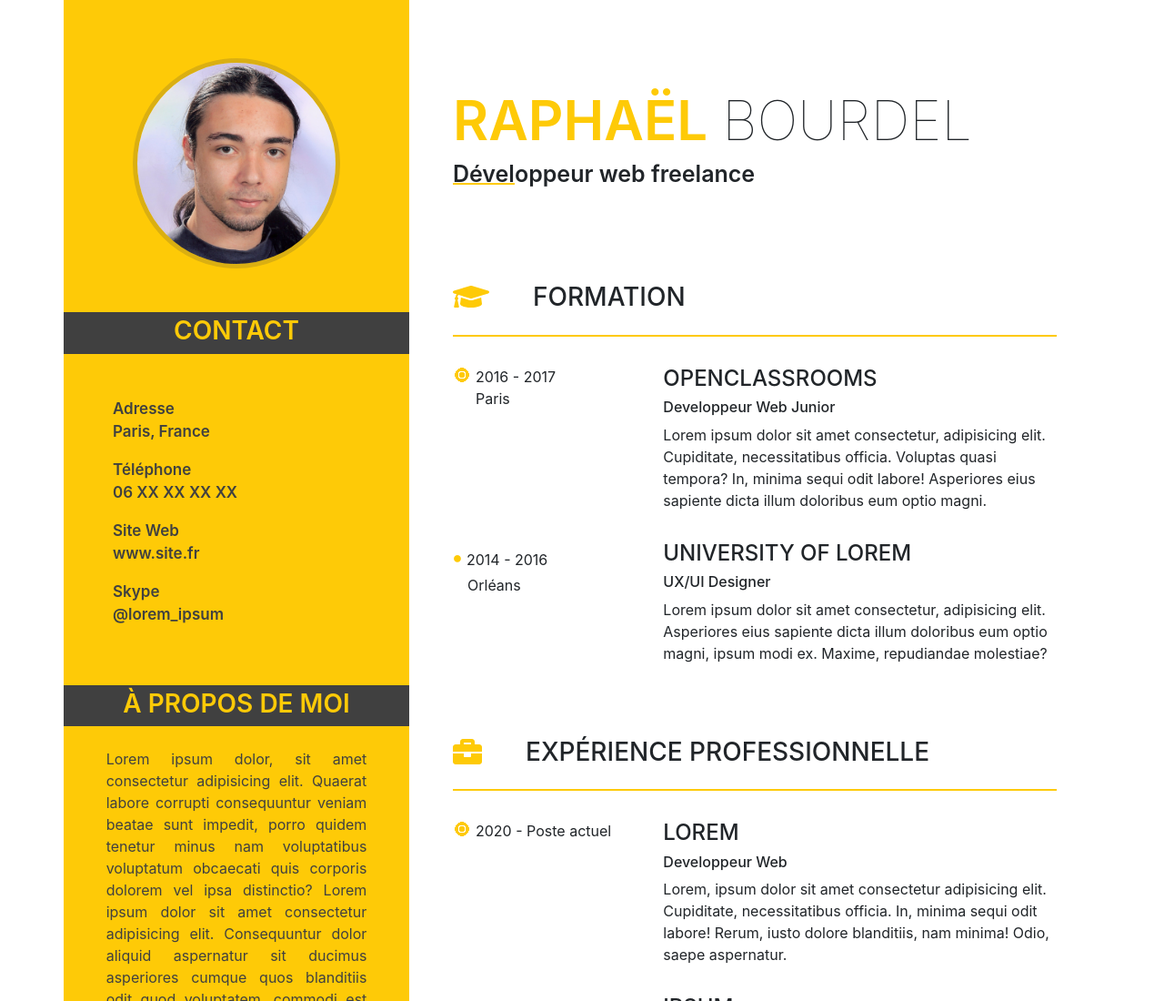
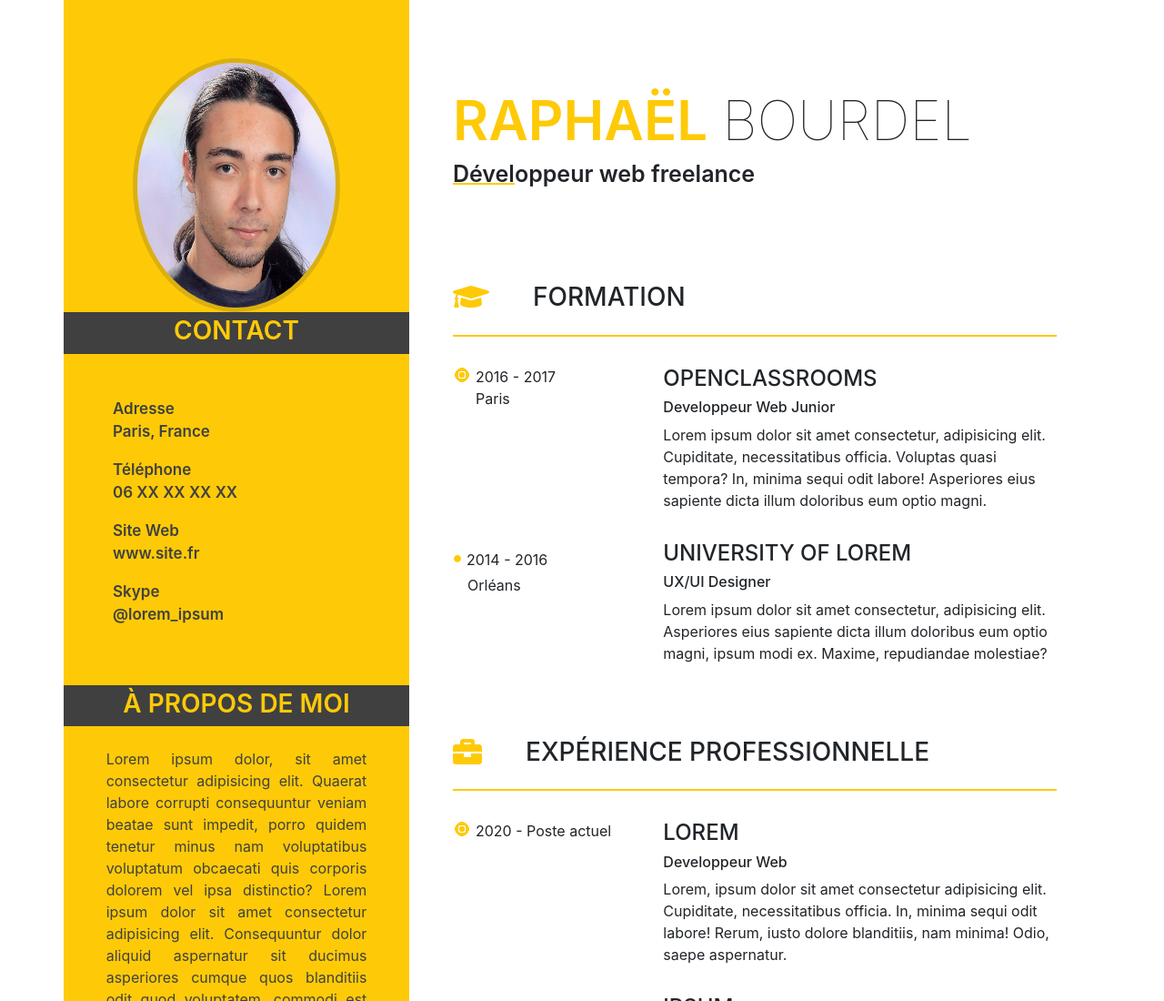
Before and after one commit to Iki1337/CVOpenClassrooms, a plain HTML site: page index.html in a window 1280 px wide. Shown: the top 1100 px of the page at 91% size. Drawn offline with nearby package versions, Linux system fonts and the light colour scheme.

Commit message:
remplacement mh-100 par h-100 sur l'image

```diff
--- a/index.html
+++ b/index.html
@@ -23,7 +23,7 @@
 			<aside class="col-md-4 d-flex flex-column presentation">
 
 				<div class="row pt-3">
-					<img class="mx-auto mt-5 mh-100" src="identite.jpg" alt="identite.jpg">
+					<img class="mx-auto mt-5 h-100" src="identite.jpg" alt="identite.jpg">
 				</div>
 
 				<section class="contact">
```
